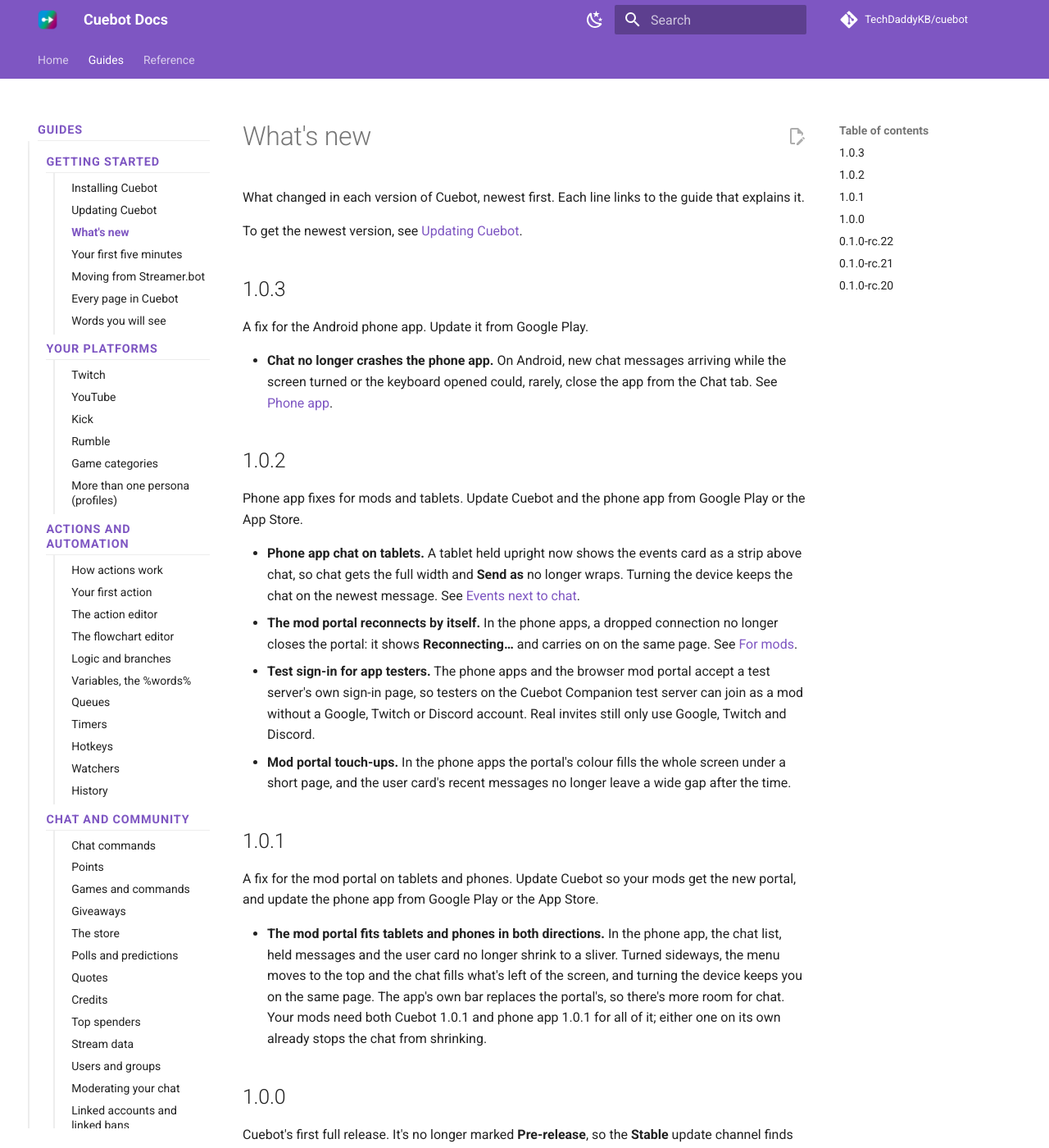
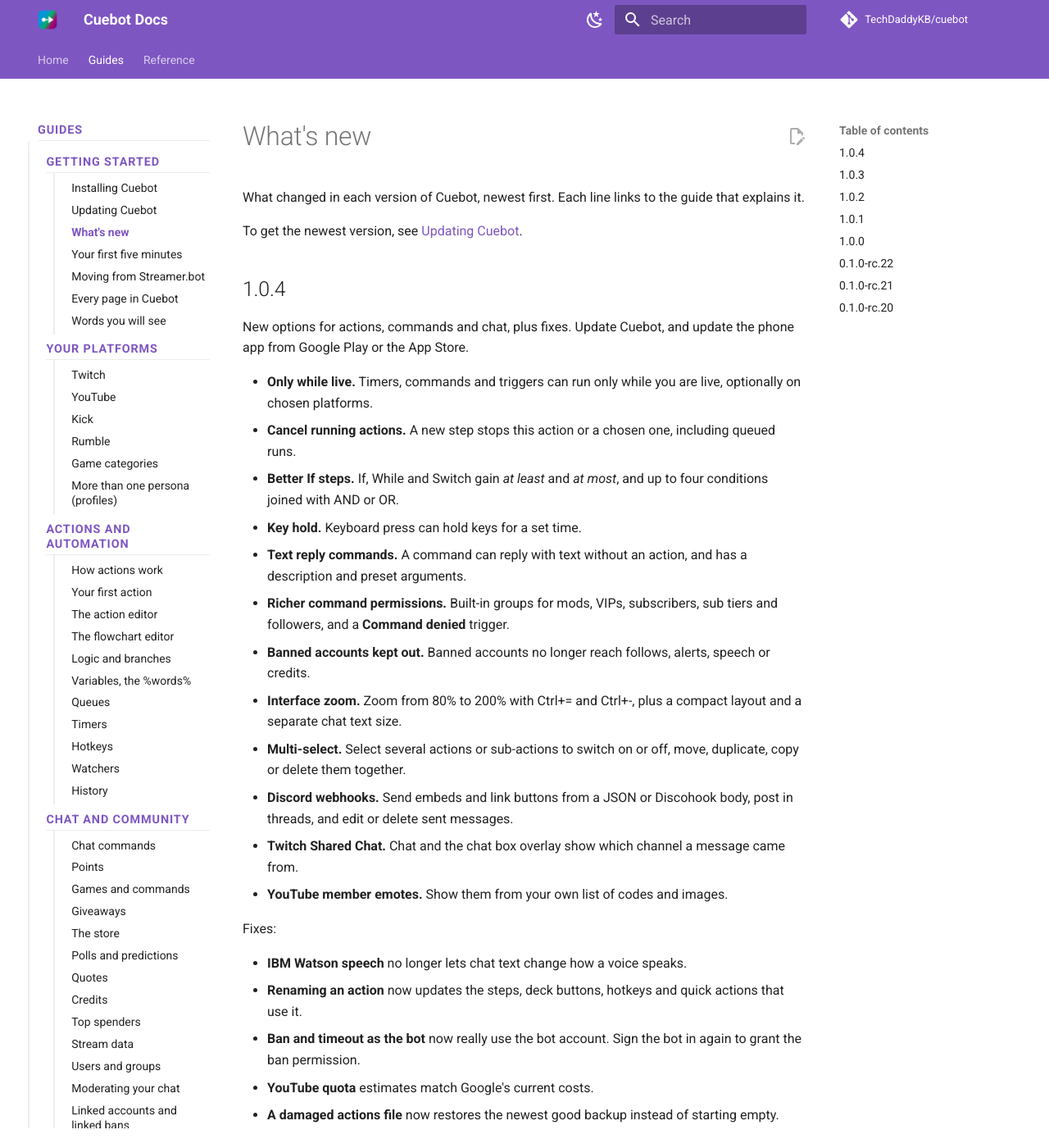
Before and after one commit to TechDaddyKB/cuebot, an MkDocs documentation site: the page built from website/docs/guides/start/whats-new.md, in a window 1280 px wide and 1400 px high. Shown: the whole window at 82% size. Built offline with MkDocs 1.6.1 and Material for MkDocs 9.7.7, drawn with Linux system fonts in a browser that asks for light colours; comment, search, counter and statistics services are not loaded.

Commit message:
Release 1.0.4: review defects and small extensions
- Version 1.0.4 (Directory.Build.props, iOS MARKETING_VERSION, live testing checklist).
- What's new: only-while-live, cancel running actions, If AND/OR, key hold, text reply commands, richer
  permissions, banned-account filter, interface zoom, multi-select, Discord webhook embeds, Shared Chat source,
  YouTube member emotes, and fixes for Watson SSML, action renames, useBot, YouTube quota and corrupt actions.json.

Checked on the combined main (33bef5bb): Release build 0 errors; 27 test projects, 26 passed. UiTests had one
Google Drive sign-in timeout under load, which passed 3 of 3 runs alone. Live services were not exercised.

AI-Assisted-By: Claude
Co-Authored-By: Claude Opus 5.5 <noreply@anthropic.com>

```diff
--- a/website/docs/guides/start/whats-new.md
+++ b/website/docs/guides/start/whats-new.md
@@ -3,6 +3,31 @@
 What changed in each version of Cuebot, newest first. Each line links to the guide that explains it.
 
 To get the newest version, see [Updating Cuebot](updating.md).
+
+## 1.0.4
+
+New options for actions, commands and chat, plus fixes. Update Cuebot, and update the phone app from Google Play or the App Store.
+
+- **Only while live.** Timers, commands and triggers can run only while you are live, optionally on chosen platforms.
+- **Cancel running actions.** A new step stops this action or a chosen one, including queued runs.
+- **Better If steps.** If, While and Switch gain *at least* and *at most*, and up to four conditions joined with AND or OR.
+- **Key hold.** Keyboard press can hold keys for a set time.
+- **Text reply commands.** A command can reply with text without an action, and has a description and preset arguments.
+- **Richer command permissions.** Built-in groups for mods, VIPs, subscribers, sub tiers and followers, and a **Command denied** trigger.
+- **Banned accounts kept out.** Banned accounts no longer reach follows, alerts, speech or credits.
+- **Interface zoom.** Zoom from 80% to 200% with Ctrl+= and Ctrl+-, plus a compact layout and a separate chat text size.
+- **Multi-select.** Select several actions or sub-actions to switch on or off, move, duplicate, copy or delete them together.
+- **Discord webhooks.** Send embeds and link buttons from a JSON or Discohook body, post in threads, and edit or delete sent messages.
+- **Twitch Shared Chat.** Chat and the chat box overlay show which channel a message came from.
+- **YouTube member emotes.** Show them from your own list of codes and images.
+
+Fixes:
+
+- **IBM Watson speech** no longer lets chat text change how a voice speaks.
+- **Renaming an action** now updates the steps, deck buttons, hotkeys and quick actions that use it.
+- **Ban and timeout as the bot** now really use the bot account. Sign the bot in again to grant the ban permission.
+- **YouTube quota** estimates match Google's current costs.
+- **A damaged actions file** now restores the newest good backup instead of starting empty.
 
 ## 1.0.3
 
```
Also changed, not shown: docs/LIVE_TESTING.md (+1 -1 lines), 2 other files.
